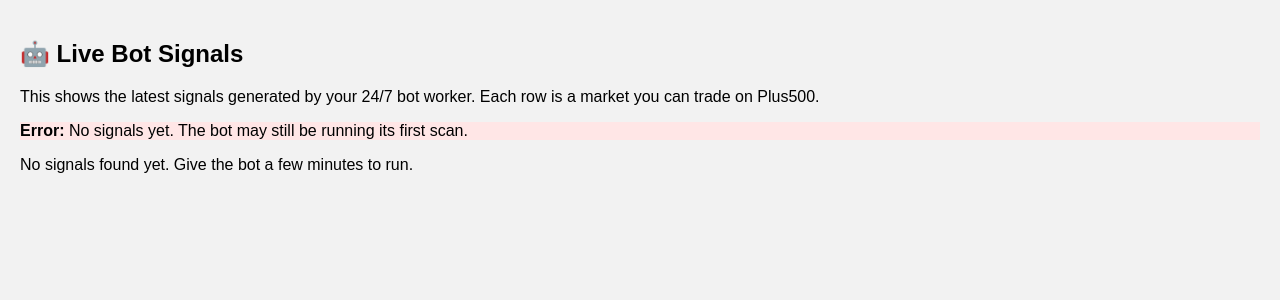
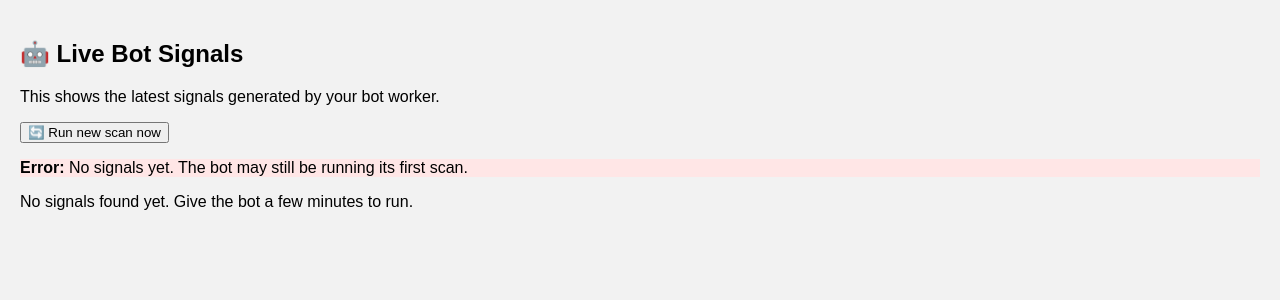
Before and after one commit to harrisonpetty7-art/trading-app, a Flask app: page /live-signals in a window 1280 px wide. Shown: the part 46-346 px from the top of the page. Run offline with Flask 3, Linux system fonts and the light colour scheme.

Commit message:
Update live_signals.html

```diff
--- a/templates/live_signals.html
+++ b/templates/live_signals.html
@@ -2,7 +2,11 @@
 {% block content %}
 
 <h2>🤖 Live Bot Signals</h2>
-<p>This shows the latest signals generated by your 24/7 bot worker. Each row is a market you can trade on Plus500.</p>
+<p>This shows the latest signals generated by your bot worker.</p>
+
+<form action="{{ url_for('refresh_live_signals') }}" method="get" style="margin-bottom: 1rem;">
+  <button type="submit">🔄 Run new scan now</button>
+</form>
 
 {% if error %}
   <div class="card" style="background:#ffe6e6;">
```
